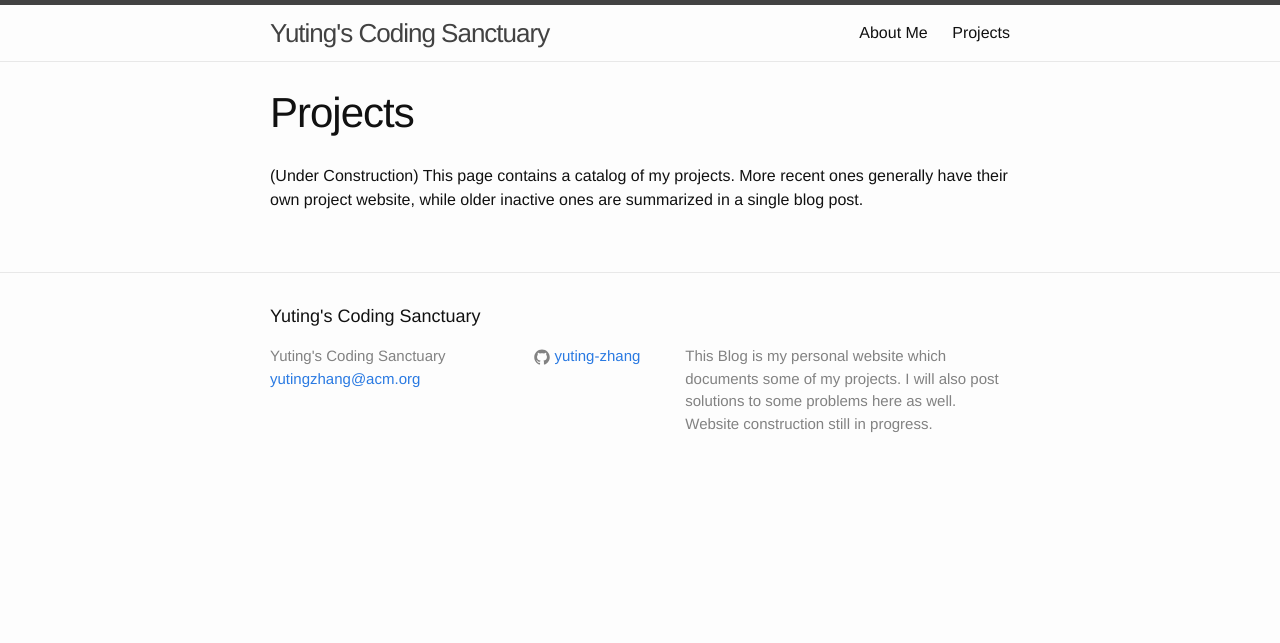
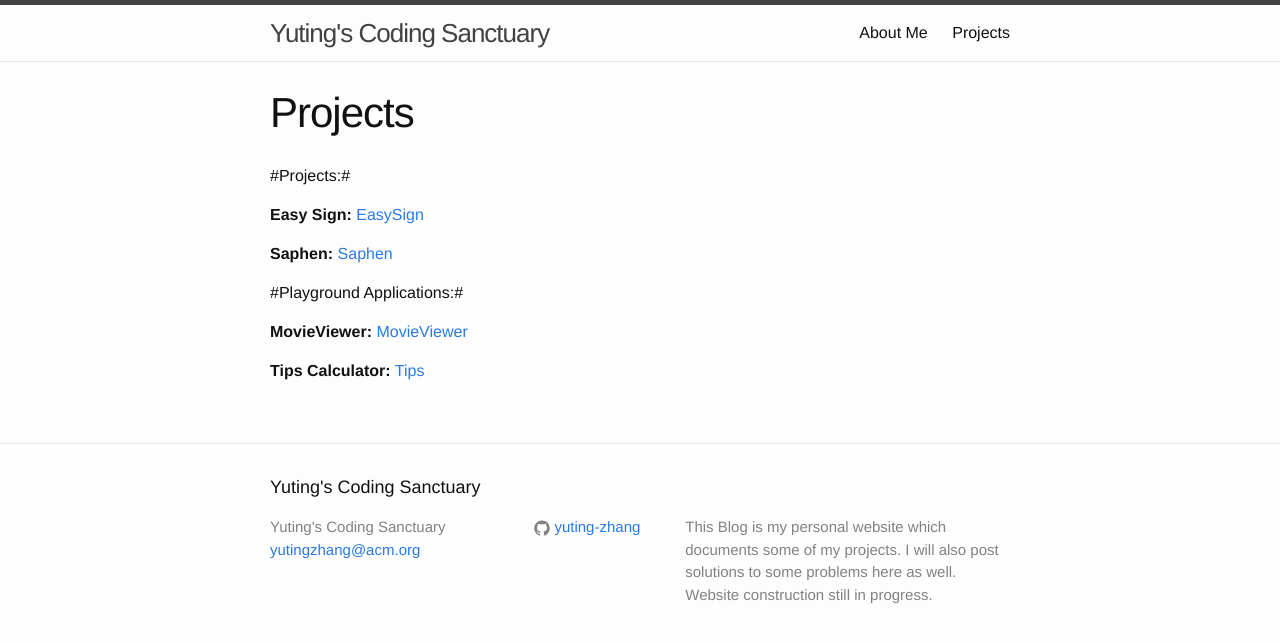
Before and after one commit to khaledlooda/yuting-zhang.github.io, a Jekyll site: the page built from projects.md, in a window 1280 px wide. Shown: the top 643 px of the page. Built offline with Jekyll 4.4.1, drawn with Linux system fonts in a browser that asks for light colours.

Commit message:
projects page updated

```diff
--- a/projects.md
+++ b/projects.md
@@ -4,6 +4,19 @@ title: Projects
 permalink: /projects/
 ---
 
-(Under Construction)
-This page contains a catalog of my projects. More recent ones generally have their own
-project website, while older inactive ones are summarized in a single blog post.
+#Projects:#
+
+**Easy Sign:** [EasySign]
+
+**Saphen:** [Saphen]
+
+#Playground Applications:#
+
+**MovieViewer:** [MovieViewer]
+
+**Tips Calculator:** [Tips]
+
+[EasySign]:yuting-zhang.github.io/EasySign
+[Saphen]:yuting-zhang.github.io/Saphen
+[MovieViewer]:yuting-zhang.github.io/MovieViewer
+[Tips]:yuting-zhang.github.io/Tips
```
Also changed, not shown: 1 other file.
